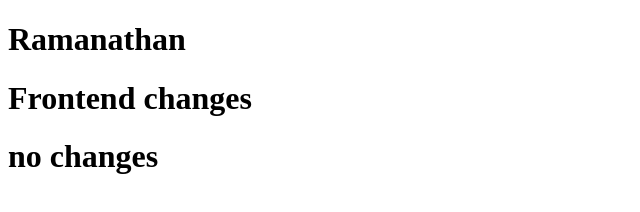
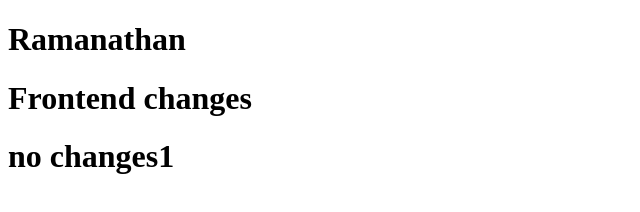
Before and after one commit to RamanathanBolt/sample_repo, a plain HTML site: page index.html in a window 1280 px wide. Shown: the full height of the page, 0-640 px from the left. Drawn offline with Linux system fonts and the light colour scheme.

```diff
--- a/index.html
+++ b/index.html
@@ -7,6 +7,6 @@
 <body>
     <h1>Ramanathan</h1>
     <h1>Frontend changes</h1>
-    <h1>no changes</h1>
+    <h1>no changes1 </h1>
 </body>
 </html>
```
